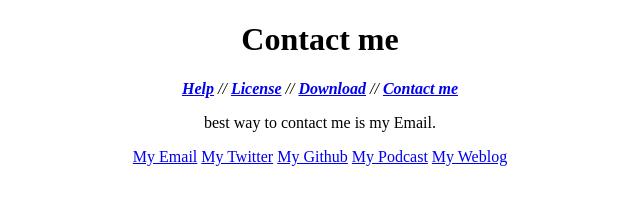
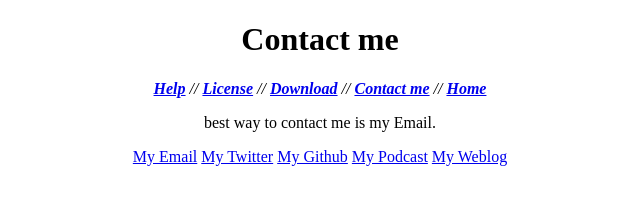
Before and after one commit to urminaca/urminaca.github.io, a plain HTML site: page cn.html in a window 1280 px wide. Shown: the whole page, without its empty margins (320-960 px from the left). Drawn offline with Linux system fonts and the light colour scheme.

Commit message:
Update cn.html

```diff
--- a/cn.html
+++ b/cn.html
@@ -15,6 +15,8 @@
 	<a href="dw.html"><b>Download</b></a>
 	//
 	<a href="cn.html"><b>Contact me</b></a>
+	//
+	<a href="index.html"><b>Home</b></a>
 </address>
 <p>best way to contact me is my Email.</p>
 <a href="mailto:muhammadrajabi@yahoo.com">My Email</a>
```
